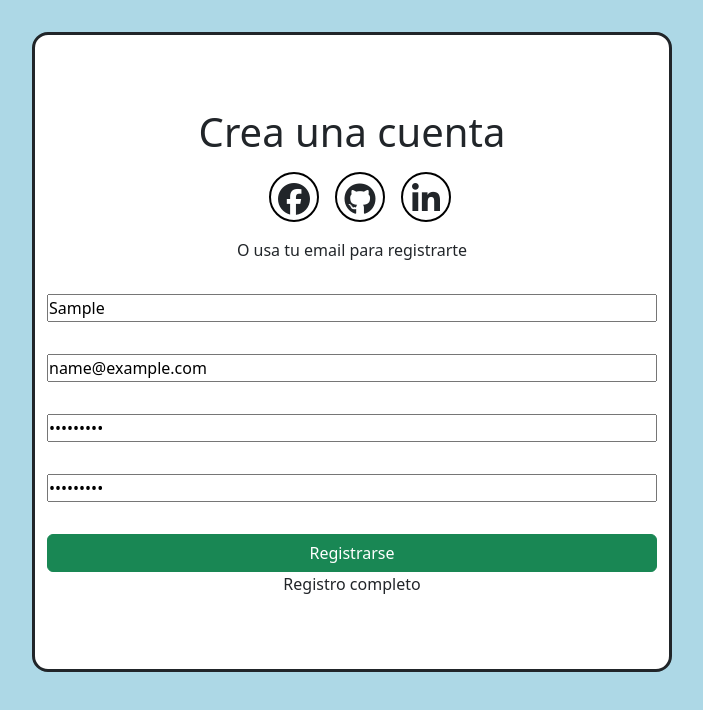
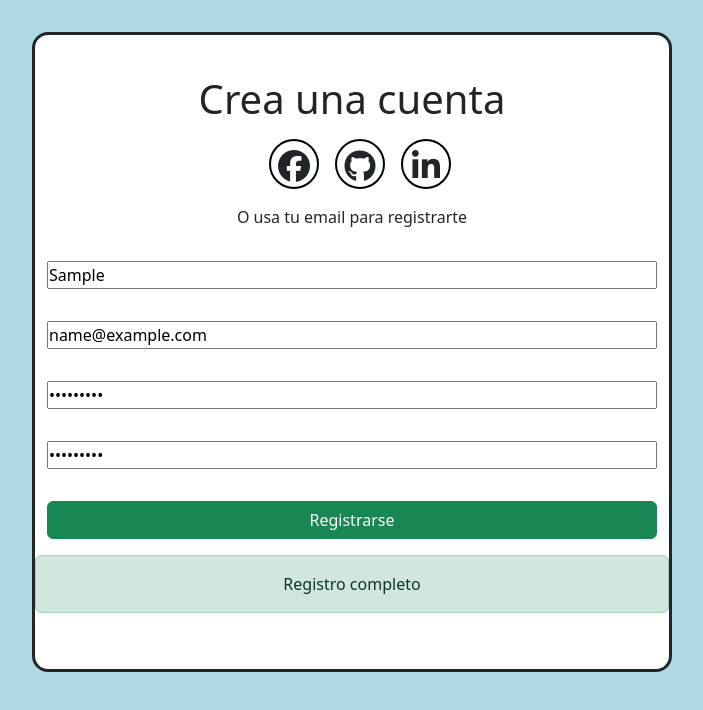
Before and after one commit to Maur1998/estados-React, a React (Vite) app: page / in a window 1280 px wide. Both pictures are taken after typing "Sample", "name@example.com", "Sample123", "Sample123" into the empty fields and a click on the button "Registrarse". Shown: the top 710 px of the page, without its empty margins (288-991 px from the left). Built offline with nearby package versions, Linux system fonts and the light colour scheme.

Commit message:
fixed alert style

```diff
--- a/src/Components/Alert.jsx
+++ b/src/Components/Alert.jsx
@@ -1,4 +1,13 @@
+import { Alert } from "react-bootstrap";
 import React from "react";
-export const Alert = ({ alertMessage, alertState }) => {
-  return <div>{alertState ? alertMessage : null}</div>;
+export const AlertComp = ({ alertMessage, alertState, alertType }) => {
+  return (
+    <>
+      {alertState ? (
+        <Alert style={{ marginTop: "1rem" }} variant={alertType}>
+          {alertMessage}
+        </Alert>
+      ) : null}
+    </>
+  );
 };
--- a/src/Components/Formulario.jsx
+++ b/src/Components/Formulario.jsx
@@ -1,6 +1,10 @@
 import { useState } from "react";
 
-export const Formulario = ({ setAlertState, setAlertMessage }) => {
+export const Formulario = ({
+  setAlertState,
+  setAlertMessage,
+  setAlertType,
+}) => {
   const [name, setName] = useState("");
   const [email, setEmail] = useState("");
   const [contraseña, setContraseña] = useState("");
@@ -9,8 +13,10 @@ export const Formulario = ({ setAlertState, setAlertMessage }) => {
   function checkInputs() {
     if (name && email && contraseña && contraseña2) {
       setAlertMessage("Registro completo");
+      setAlertType("success");
     } else {
       setAlertMessage("Existen campos vacios");
+      setAlertType("danger");
     }
     setAlertState(true);
   }
--- a/src/Components/Registro.jsx
+++ b/src/Components/Registro.jsx
@@ -1,9 +1,10 @@
 import React, { useState } from "react";
 import { SocialButton } from "./SocialButton";
 import { Formulario } from "./Formulario";
-import { Alert } from "./Alert";
+import { AlertComp } from "./Alert";
 export const Registro = ({ setAlertMessage, alertMessage }) => {
   const [alertState, setAlertState] = useState(false);
+  const [alertType, setAlertType] = useState("");
   return (
     <div className="registro">
       <h1>Crea una cuenta</h1>
@@ -16,8 +17,13 @@ export const Registro = ({ setAlertMessage, alertMessage }) => {
       <Formulario
         setAlertMessage={setAlertMessage}
         setAlertState={setAlertState}
+        setAlertType={setAlertType}
       />
-      <Alert alertMessage={alertMessage} alertState={alertState} />
+      <AlertComp
+        alertMessage={alertMessage}
+        alertState={alertState}
+        alertType={alertType}
+      />
     </div>
   );
 };
--- a/src/index.css
+++ b/src/index.css
@@ -3,7 +3,7 @@
   margin: 0;
 }
 
-.body{
+.body {
   background-color: lightblue;
   display: flex;
   justify-content: center;
@@ -42,7 +42,7 @@ i {
   margin-bottom: 1rem;
 }
 
-.form{
+.form {
   display: flex;
   flex-direction: column;
   align-items: center;
```
